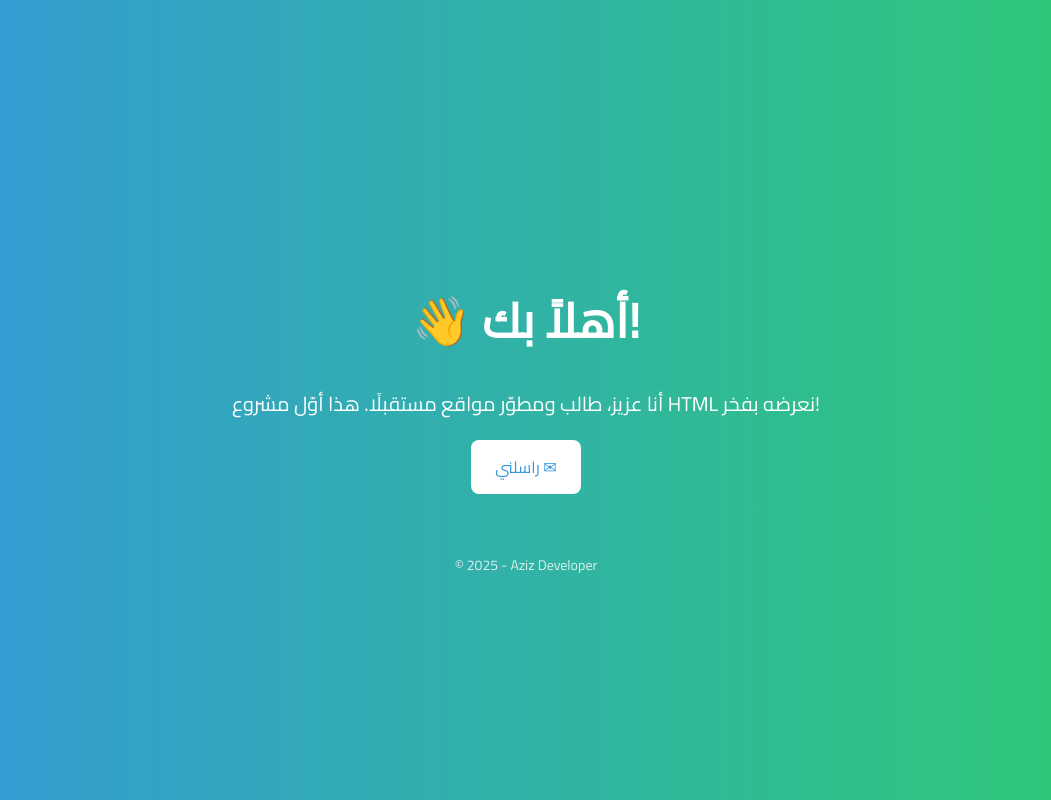
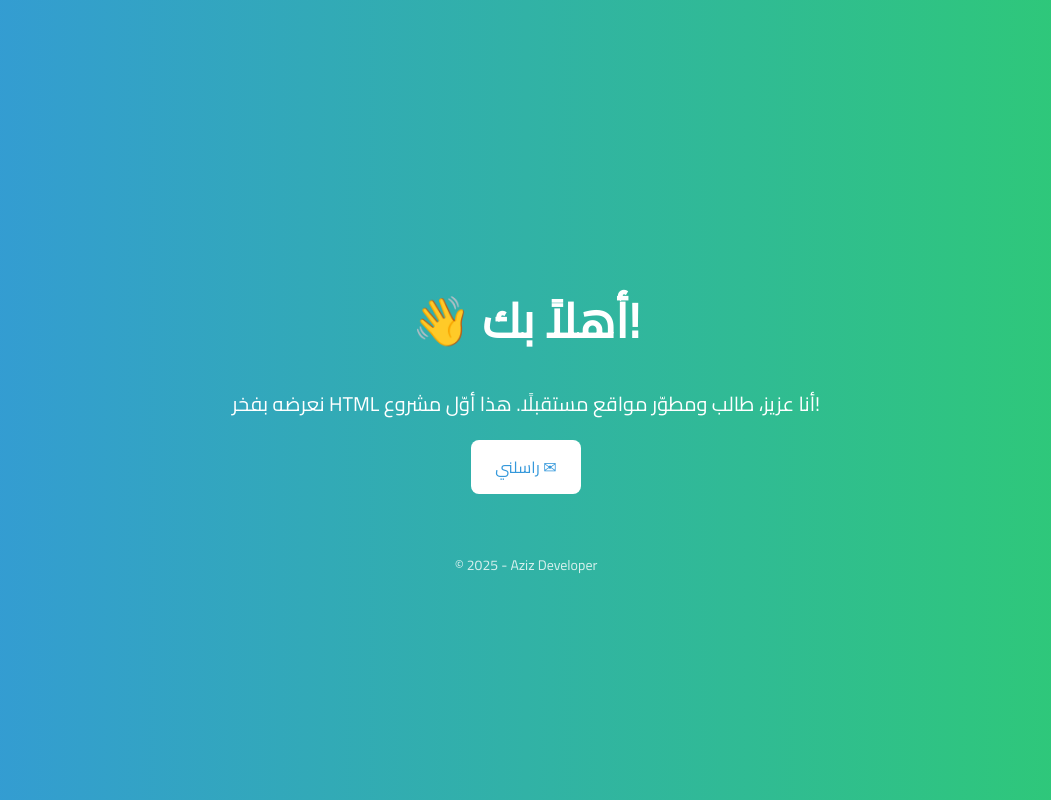
Before and after one commit to medazizneji/my-website, a plain HTML site: page index.html in a window 1280 px wide. Shown: the whole page, without its empty margins (114-1165 px from the left). Drawn offline with Linux system fonts and the light colour scheme.

Commit message:
Update index.html

```diff
--- a/index.html
+++ b/index.html
@@ -61,7 +61,7 @@
 
   <div class="container">
     <h1>👋 أهلاً بك!</h1>
-    <p>أنا عزيز، طالب ومطوّر مواقع مستقبلًا. هذا أوّل مشروع HTML نعرضه بفخر!</p>
+    <p> نعرضه بفخر HTML أنا عزيز، طالب ومطوّر مواقع مستقبلًا. هذا أوّل مشروع!</p>
     <a href="mailto:aziz@example.com" class="btn">راسلني ✉</a>
   </div>
 
@@ -70,4 +70,5 @@
   </footer>
 
 </body>
+
 </html>
```
